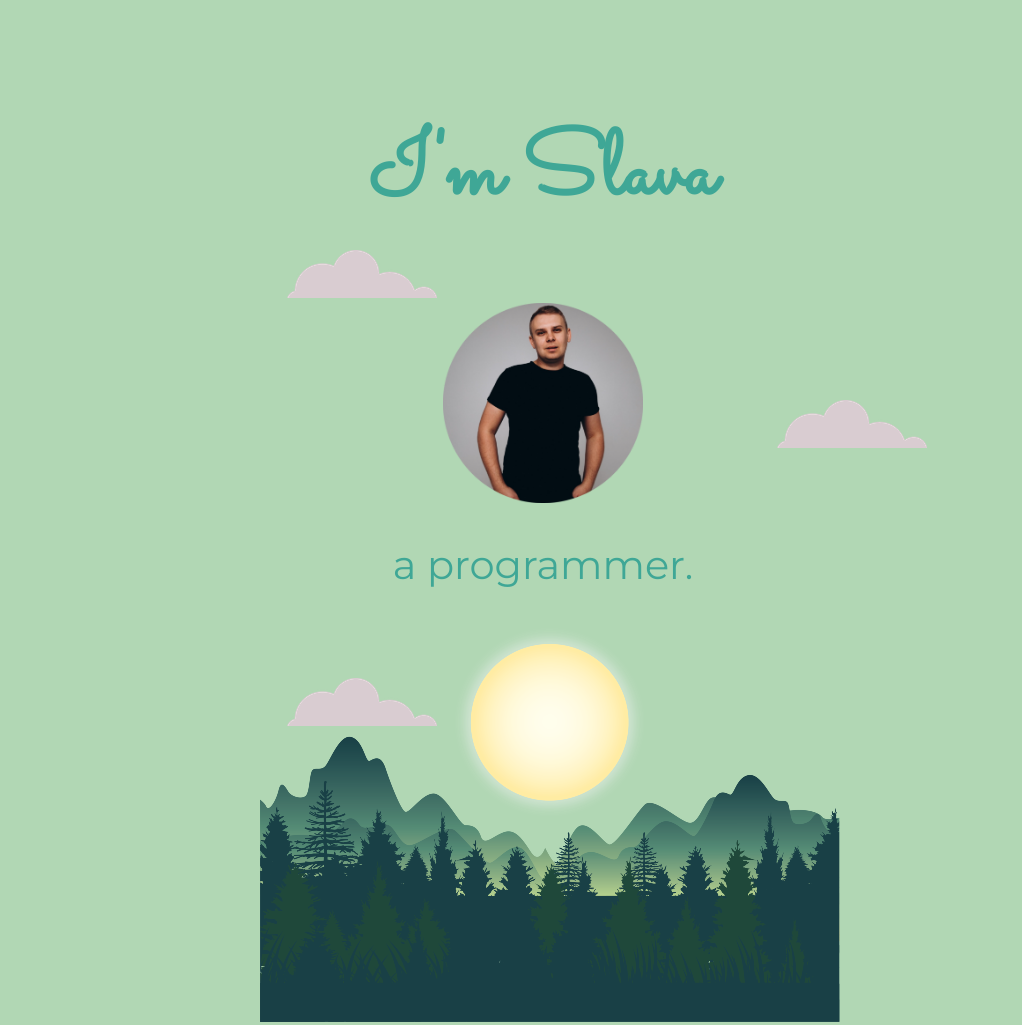
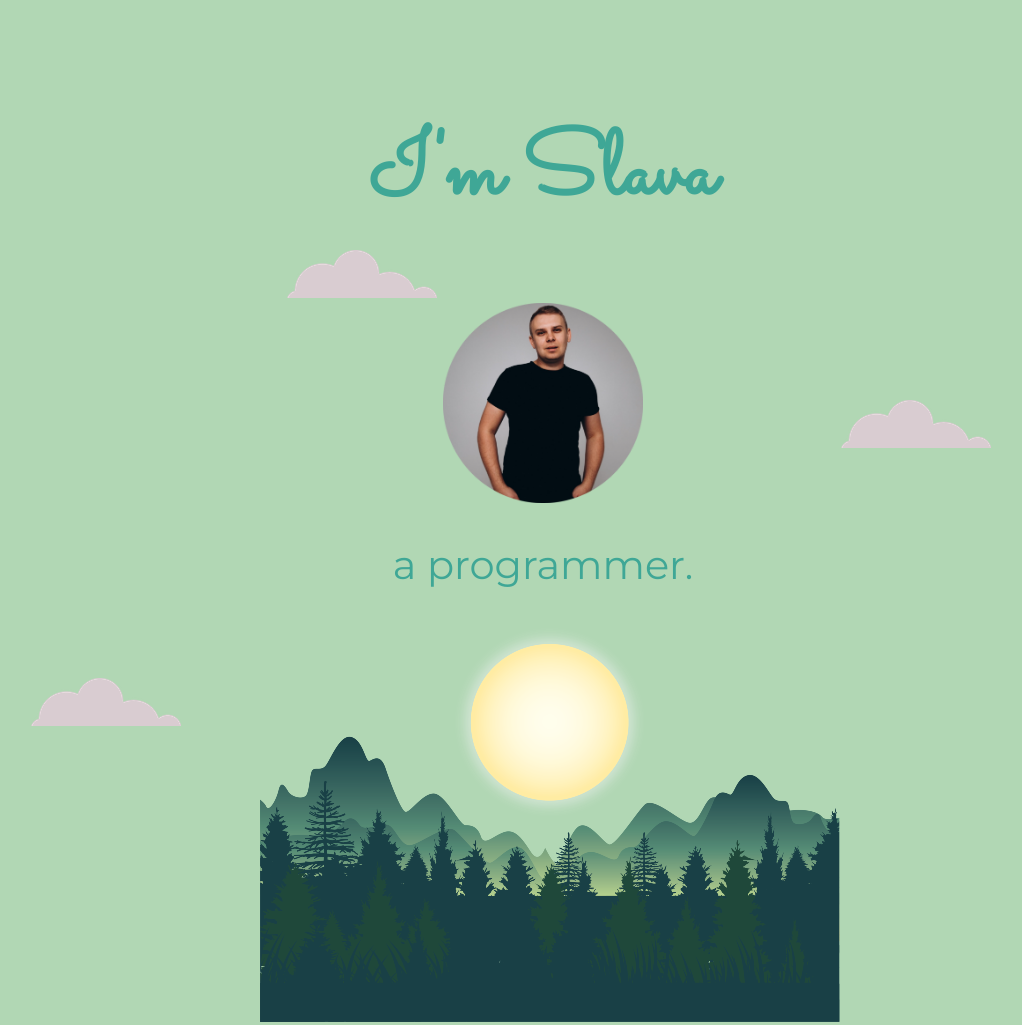
Before and after one commit to Viacheslav1510/My_Css_CV, a plain HTML site: page index.html in a window 1280 px wide. Shown: the top 1025 px of the page, without its empty margins (97-1119 px from the left). Drawn offline with Linux system fonts and the light colour scheme.

Commit message:
Update styles.css

```diff
--- a/css/styles.css
+++ b/css/styles.css
@@ -59,13 +59,13 @@ a:hover {
 
 .top-cloud {
   position: absolute;
-  right: 20%;
+  right: 15%;
   top: 400px;
 }
 
 .bottom-cloud {
   position: absolute;
-  left: 30%;
+  left: 10%;
   bottom: 300px;
 }
 
```
